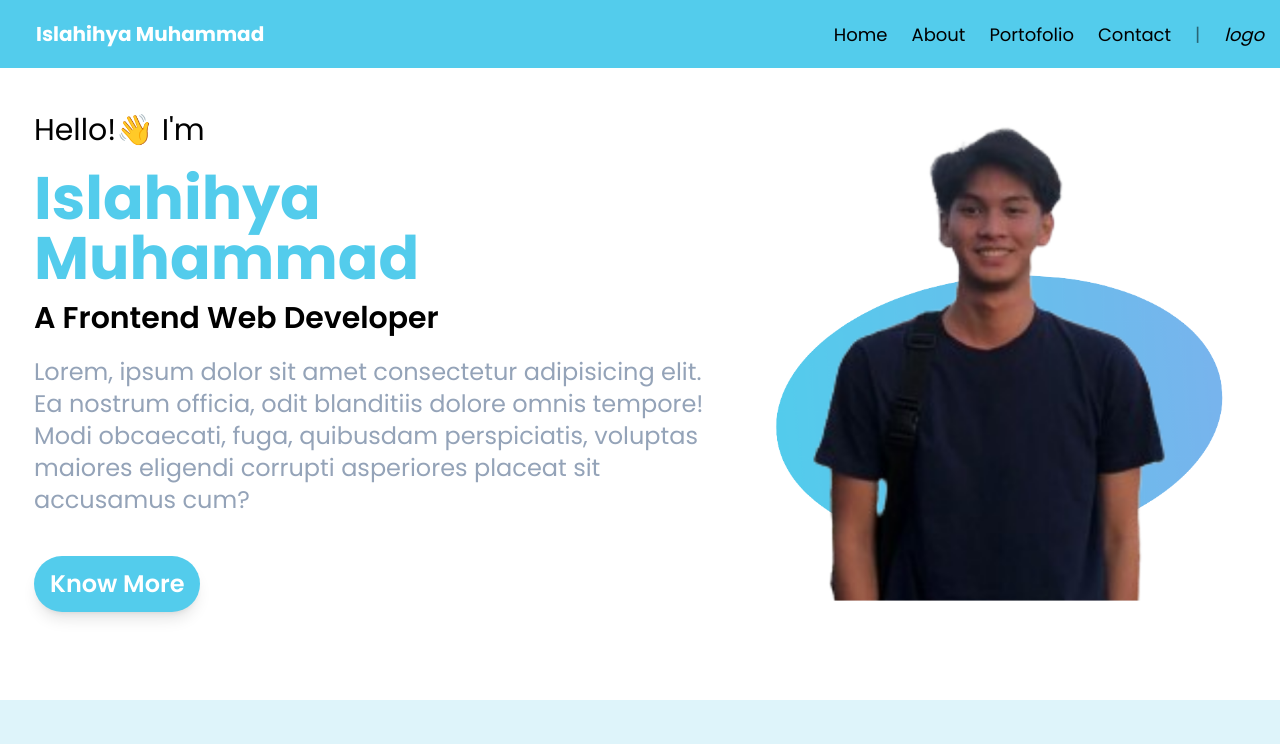
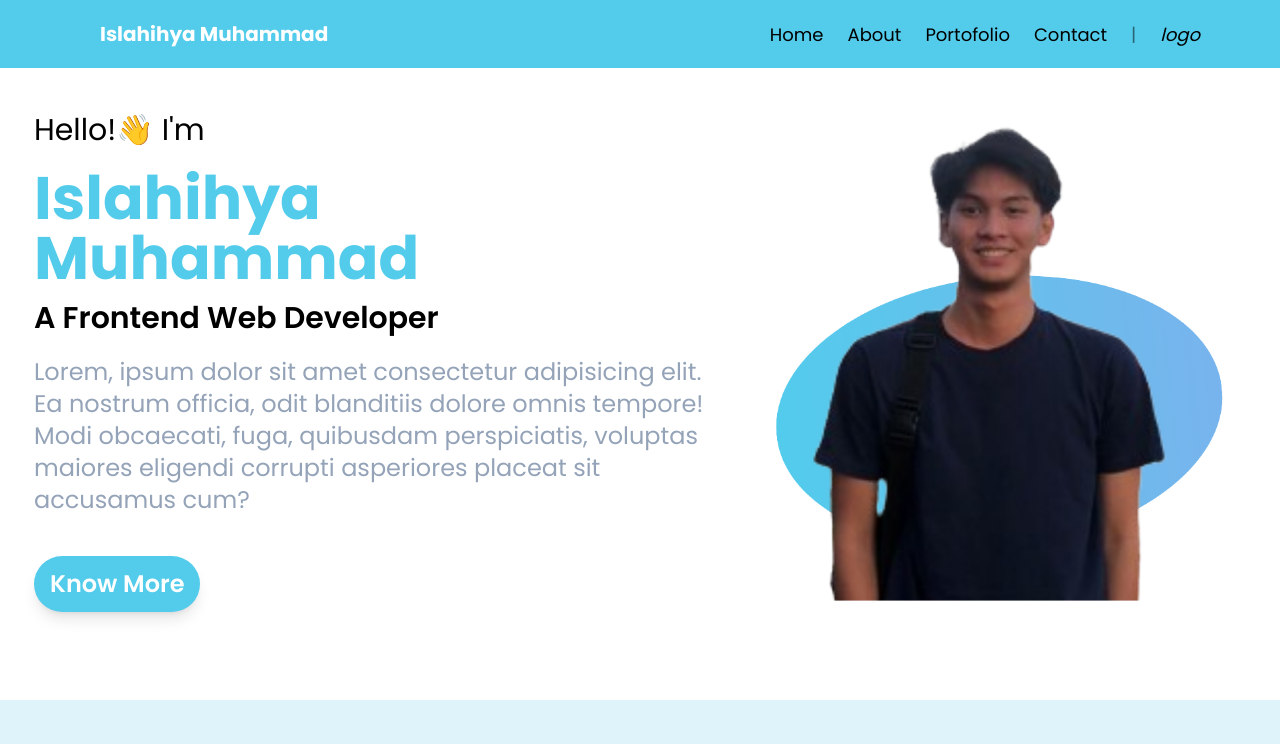
Before and after one commit to Islahihyaa/Personal-website-portofolio, a React (Vite) app: page / in a window 1280 px wide. Shown: the top 744 px of the page. Built offline with nearby package versions, Linux system fonts and the light colour scheme.

Commit message:
fixed Navbar

```diff
--- a/src/components/NavbarComponent.jsx
+++ b/src/components/NavbarComponent.jsx
@@ -17,7 +17,7 @@ function closeMenu() {
   return (
     <>
     <nav className='bg-primary fixed w-full mb-10'>
-        <div className='py-5 px-4 flex items-center justify-between'>
+        <div className='py-5 px-4 flex items-center justify-between lg:px-20'>
             <a className="text-xl text-white font-bold lg:px-5" href="#">
                 Islahihya Muhammad
             </a>
```
